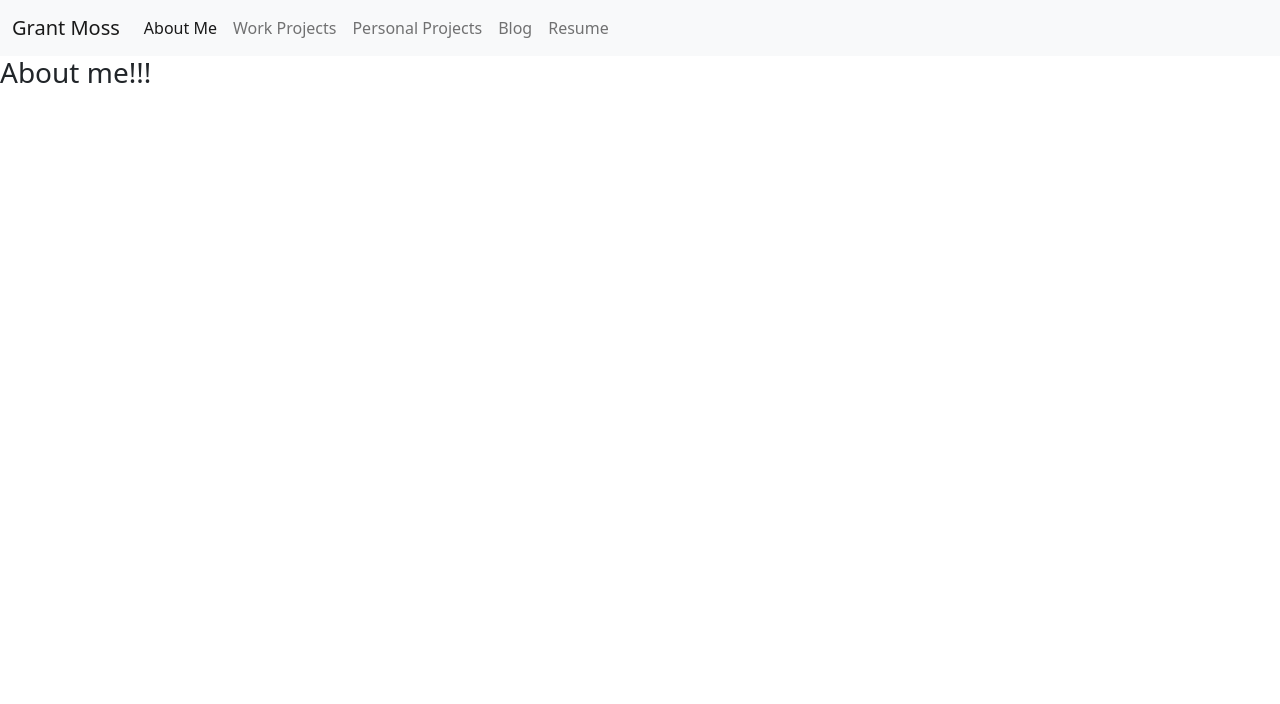
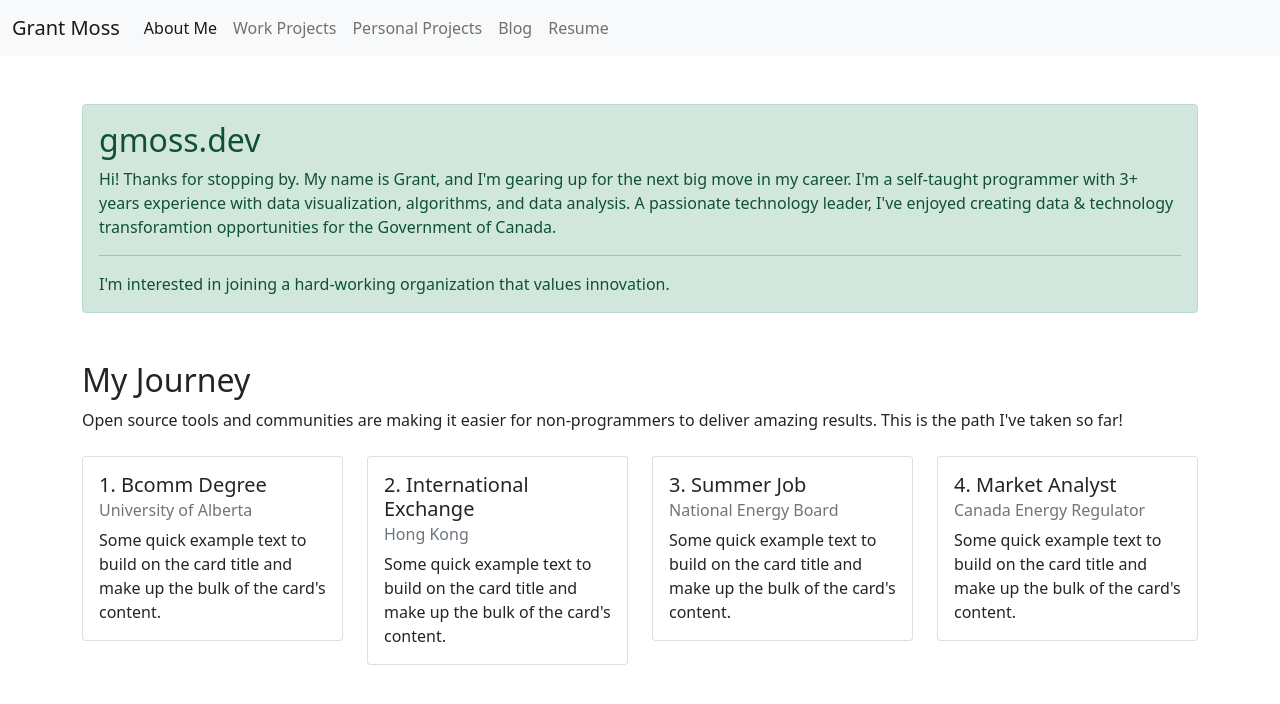
Before and after one commit to mbradds/me.dev, a website built with webpack: page src/index.hbs in a window 1280 px wide. Built offline with nearby package versions, Linux system fonts and the light colour scheme.

Commit message:
added some cards

```diff
--- a/src/components/about.hbs
+++ b/src/components/about.hbs
@@ -1 +1,63 @@
-<h3>About me!!!</h3>
+<div class="container">
+  <div class="row justify-content-md-center mt-5">
+    <div class="col">
+      <div class="alert alert-success" role="alert">
+        <h2 class="alert-heading">gmoss.dev</h2>
+        <p>Hi! Thanks for stopping by. My name is Grant, and I'm gearing up for
+          the next big move in my career. I'm a self-taught programmer with 3+
+          years experience with data visualization, algorithms, and data
+          analysis. A passionate technology leader, I've enjoyed creating data &
+          technology transforamtion opportunities for the Government of Canada.</p>
+        <hr />
+        <p class="mb-0">I'm interested in joining a hard-working organization
+          that values innovation.</p>
+      </div>
+      <h2 class="mt-5">My Journey</h2>
+      <p>Open source tools and communities are making it easier for
+        non-programmers to deliver amazing results. This is the path I've taken
+        so far!</p>
+    </div>
+  </div>
+  <div class="row justify-content-between mt-2">
+    <div class="col-3">
+      <div class="card">
+        <div class="card-body">
+          <h5 class="card-title">1. Bcomm Degree</h5>
+          <h6 class="card-subtitle mb-2 text-muted">University of Alberta</h6>
+          <p class="card-text">Some quick example text to build on the card
+            title and make up the bulk of the card's content.</p>
+        </div>
+      </div>
+    </div>
+    <div class="col-3">
+      <div class="card">
+        <div class="card-body">
+          <h5 class="card-title">2. International Exchange</h5>
+          <h6 class="card-subtitle mb-2 text-muted">Hong Kong</h6>
+          <p class="card-text">Some quick example text to build on the card
+            title and make up the bulk of the card's content.</p>
+        </div>
+      </div>
+    </div>
+    <div class="col-3">
+      <div class="card">
+        <div class="card-body">
+          <h5 class="card-title">3. Summer Job</h5>
+          <h6 class="card-subtitle mb-2 text-muted">National Energy Board</h6>
+          <p class="card-text">Some quick example text to build on the card
+            title and make up the bulk of the card's content.</p>
+        </div>
+      </div>
+    </div>
+    <div class="col-3">
+      <div class="card">
+        <div class="card-body">
+          <h5 class="card-title">4. Market Analyst</h5>
+          <h6 class="card-subtitle mb-2 text-muted">Canada Energy Regulator</h6>
+          <p class="card-text">Some quick example text to build on the card
+            title and make up the bulk of the card's content.</p>
+        </div>
+      </div>
+    </div>
+  </div>
+</div>
```
